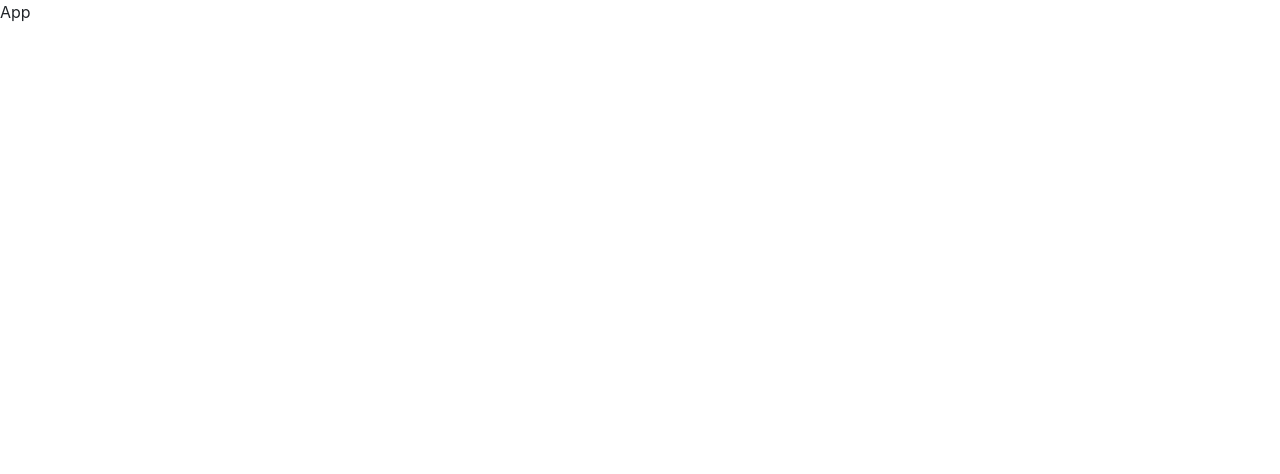
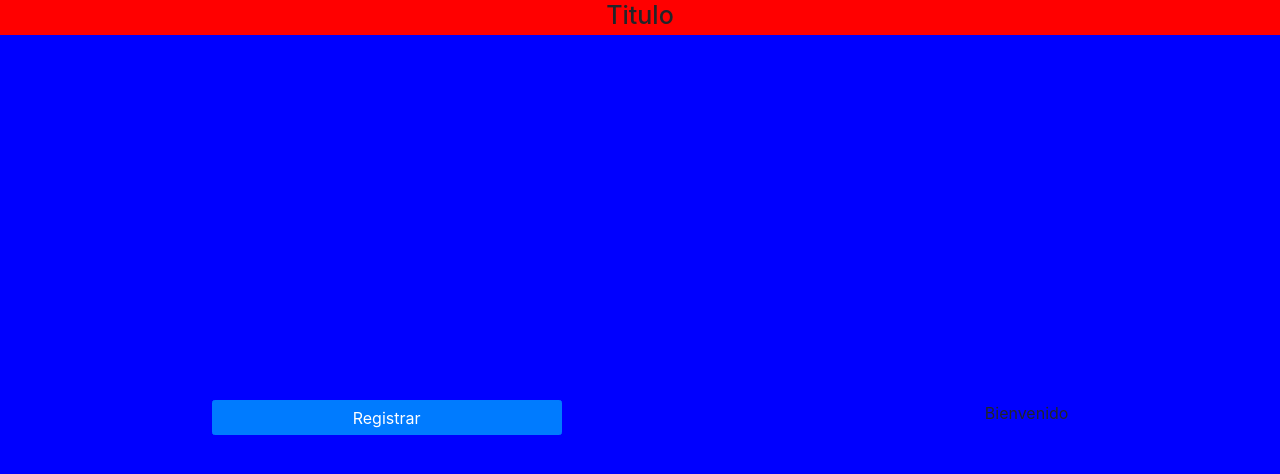
Before and after one commit to Indotel-Sistemas/formulario-portal, a React (Vite) app: page /auth/login in a window 1280 px wide. Shown: the top 474 px of the page. Built offline with nearby package versions, Linux system fonts and the light colour scheme.

Commit message:
AppRputes ADDED

```diff
--- a/src/App.jsx
+++ b/src/App.jsx
@@ -1,7 +1,8 @@
 import React from 'react'
+import { AppRouter } from './routers/AppRouter'
 
 export const App = () => {
   return (
-    <div>App</div>
+    <AppRouter />
   )
 }
--- /dev/null
+++ b/src/components/auth/AuthScreen.jsx
@@ -0,0 +1,26 @@
+import React from 'react'
+import { useParams } from 'react-router-dom'
+import { LoginForm } from './LoginForm';
+import { RegisterForm } from './RegisterForm';
+import '../../styles/authStyles.css'
+
+export const AuthScreen = () => {
+    const { authAction } = useParams();
+
+    return (
+        <div className='auth_container'>
+            <h1 className='auth_title'>Titulo</h1>
+            <div className='auth_main'>
+                <div className='auth_info'>
+                    <button className='btn btn-primary'> Registrar</button>
+                </div>
+                <div className='auth_action'>
+                    {(authAction === 'register')
+                        ? (<RegisterForm />)
+                        : <LoginForm />
+                    }
+                </div>
+            </div>
+        </div>
+    )
+}
--- /dev/null
+++ b/src/components/auth/LoginForm.jsx
@@ -0,0 +1,14 @@
+import React from 'react'
+
+export const LoginForm = () => {
+  return (
+    <>
+    <div></div>
+    <div className='login_form'>
+      <p className='auth_title' >Bienvenido</p>
+
+    </div>
+
+    </>
+  )
+}
--- /dev/null
+++ b/src/components/auth/RegisterForm.jsx
@@ -0,0 +1,7 @@
+import React from 'react'
+
+export const RegisterForm = () => {
+  return (
+    <div>Register</div>
+  )
+}
--- a/src/routers/AppRouter.jsx
+++ b/src/routers/AppRouter.jsx
@@ -59,6 +59,7 @@ export const AppRouter = () => {
   // swalClose();
   // if(!isLoggedIn) return;
   return (
+    <div className='home'>
       <BrowserRouter>
         <Routes>
           <Route path="/auth/*" element={
@@ -74,5 +75,6 @@ export const AppRouter = () => {
           } />
         </Routes>
       </BrowserRouter>
+    </div>
   )
 }
--- a/src/routers/AuthRoutes.jsx
+++ b/src/routers/AuthRoutes.jsx
@@ -1,7 +1,18 @@
 import React from 'react'
+import { Route, Routes } from 'react-router-dom'
+import { AuthScreen } from '../components/auth/AuthScreen'
+import '../styles/authStyles.css'
+// import { LoginScreen } from '../components/auth/LoginScreen'
 
 export const AuthRoutes = () => {
-  return (
-    <div>AuthRoutes</div>
-  )
+    return (
+        <div className="auth__main">
+            <Routes>
+                <Route
+                    path="/:authAction"
+                    element={<AuthScreen />}
+                />
+            </Routes>
+        </div>
+    )
 }
--- a/src/routers/PrivateRoutes.jsx
+++ b/src/routers/PrivateRoutes.jsx
@@ -6,7 +6,7 @@ import { Navigate } from 'react-router-dom';
 export const PrivateRoutes = ({ children }) => {
     // const {auth} = useSelector(state=> state);
     // const [ auth ] = useAuthStore(state => [state.auth])
-    return true
+    return false
     ? children
         : <Navigate to="/auth/login" />
 }
--- a/src/routers/PublicRoutes.jsx
+++ b/src/routers/PublicRoutes.jsx
@@ -5,7 +5,7 @@ import { Navigate } from 'react-router-dom';
 export const PublicRoutes = ({ children }) => {
     // const [auth] = useAuthStore(state => [state.auth]);
 
-    return true
+    return false
         ? <Navigate to="/" />
         : children
 }
--- /dev/null
+++ b/src/styles/authStyles.css
@@ -0,0 +1,16 @@
+.auth_container{
+    height: 100vh;
+    background-color: red;
+    display: flex;
+    flex-direction: column;
+    align-items: center;
+}
+
+.auth_container .auth_main {
+    display: flex;
+    height: 100vh;
+    background-color: blue;
+    width: 100%;
+    justify-content: space-around;
+    align-items: center;
+}
--- a/src/styles/baseStyles.css
+++ b/src/styles/baseStyles.css
@@ -8,6 +8,10 @@
 html {
     font-family: 'Montserrat';
     font-size: 62.5%;
+}
+
+body {
+    font-size: 1.6rem;
 }
 
 :root {
@@ -27,6 +31,8 @@ html {
     --tran-05: all 0.5s ease;
 }
 
-body{
+.btn {
+    width: 35rem;
+    height: 3.5rem;
     font-size: 1.6rem;
 }
```
Lines whose indentation alone changed are shown as unchanged.
